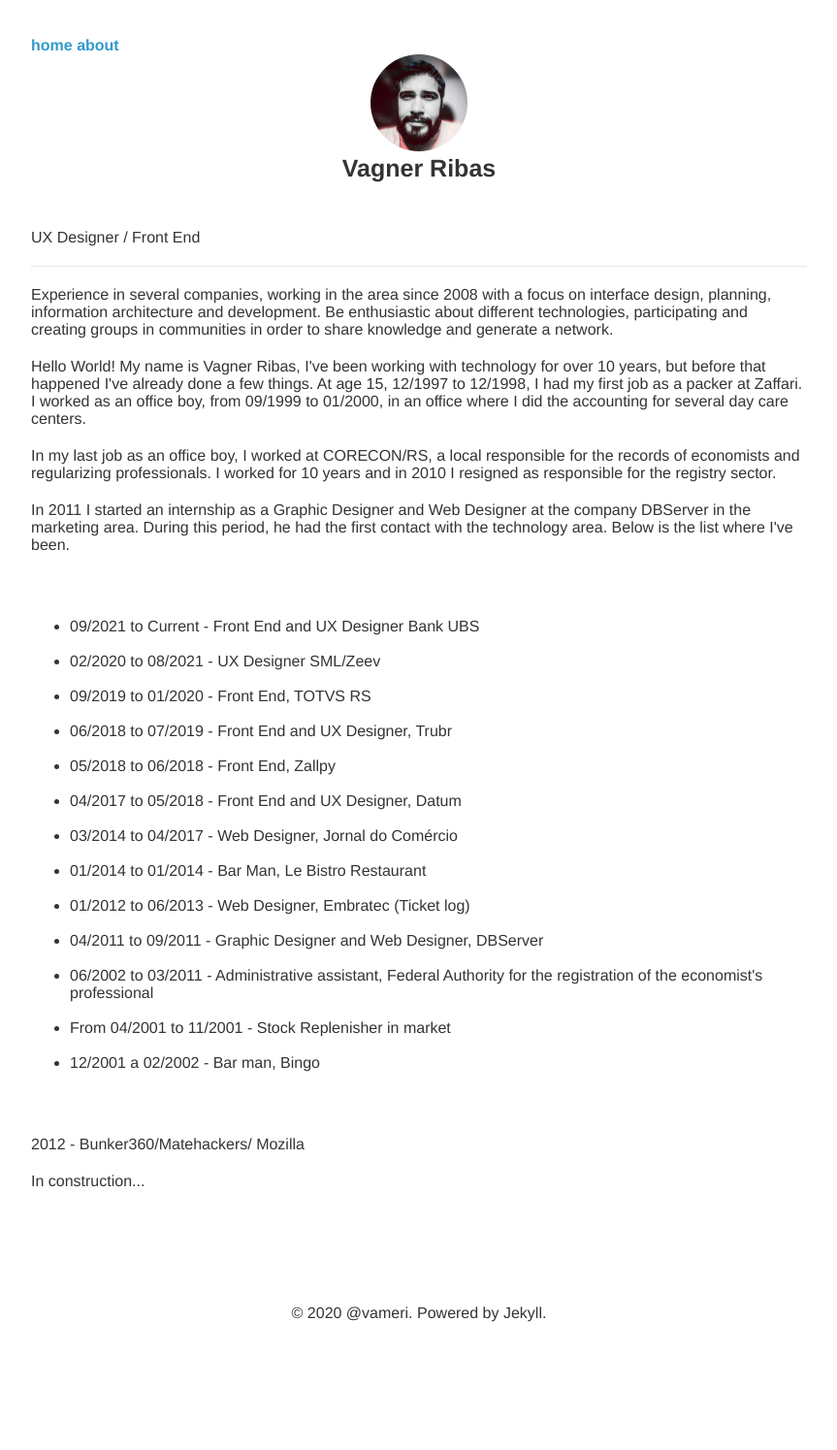
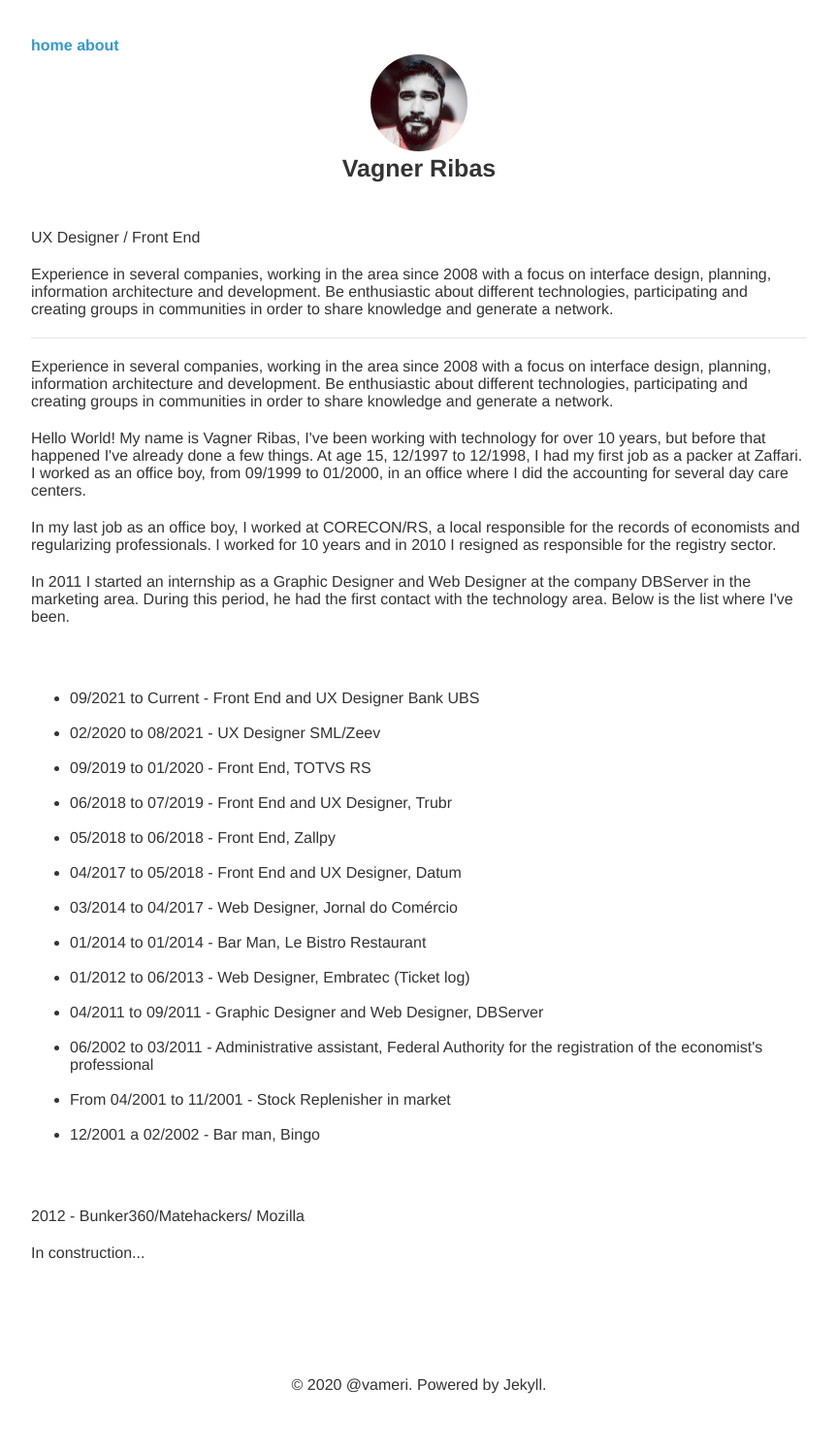
Before and after one commit to vameri/vameri.github.io, a Jekyll site: the page built from index.html, in a window 1280 px wide. Shown: the whole page at 97% size, without its empty margins (208-1071 px from the left). Built offline with Jekyll 4.4.1, drawn with Linux system fonts in a browser that asks for light colours; before the commit the page ends 1421 px from its top, so only the background shows below that.

Commit message:
Add files via upload

```diff
--- a/index.html
+++ b/index.html
@@ -7,6 +7,10 @@ description: UX Designer and Front End Developer
 <article>
   <p>
     UX Designer / Front End
+  </p>
+  <p>
+    Experience in several companies, working in the area since 2008 with a focus on interface design, planning, information architecture and development.
+    Be enthusiastic about different technologies, participating and creating groups in communities in order to share knowledge and generate a network.
   </p>
   <hr>
   <p>
```
